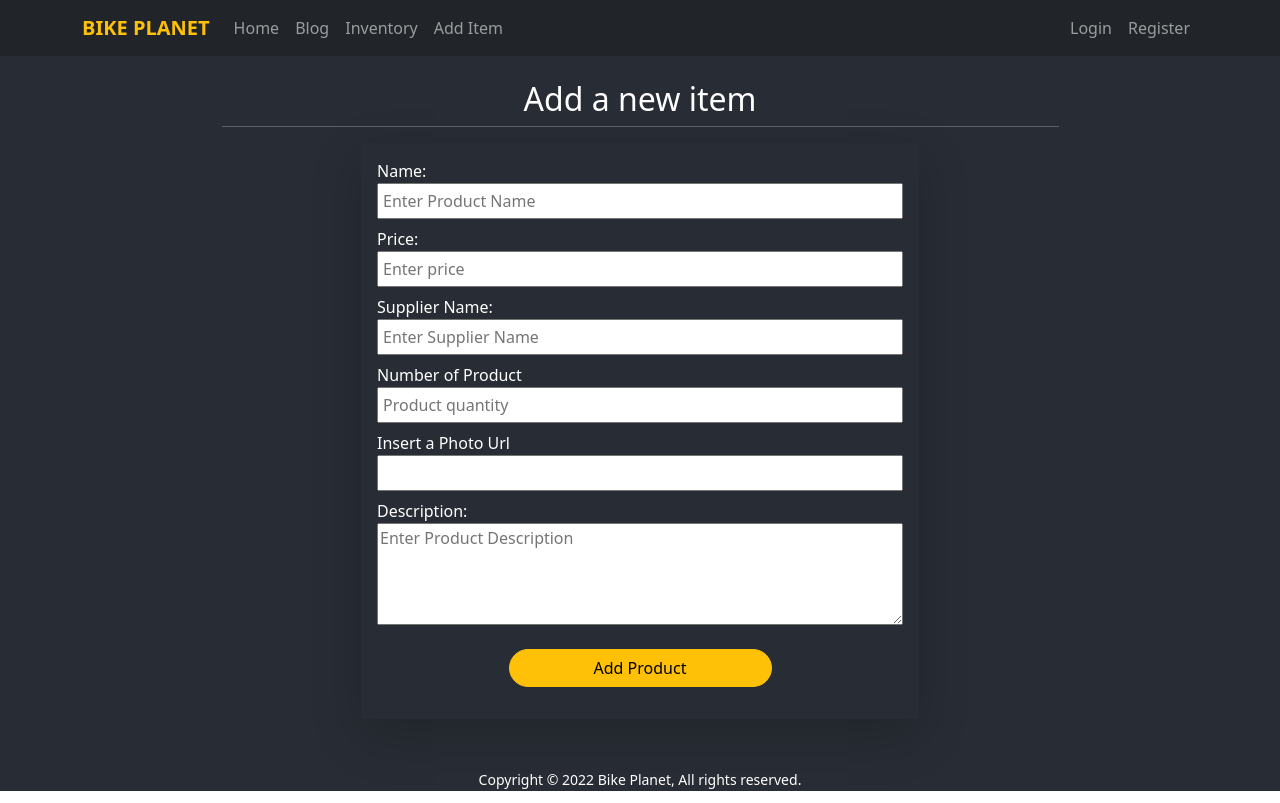
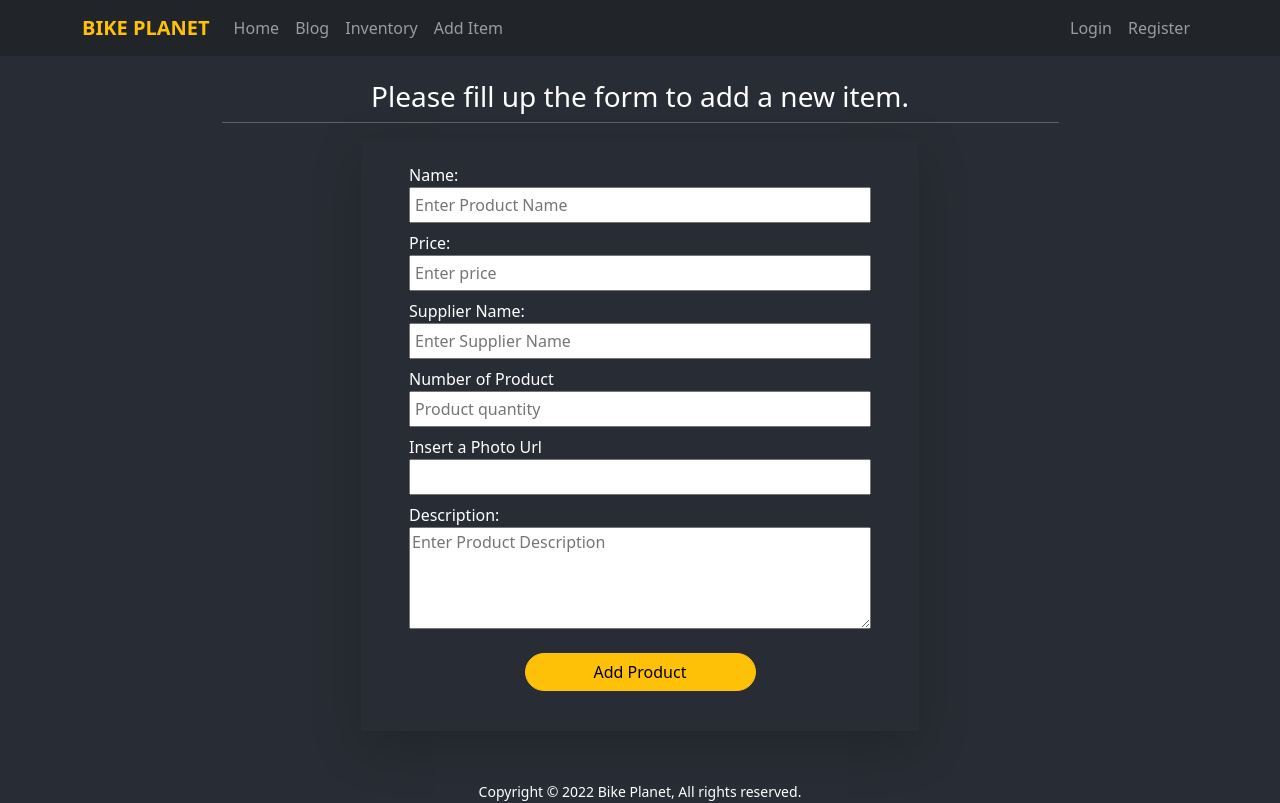
Before and after one commit to sadiajuthi/bike-planet-client-side, a React (Create React App) app: page /additem in a window 1280 px wide. Built offline with nearby package versions, Linux system fonts and the light colour scheme.

Commit message:
deletation method done

```diff
--- a/src/component/Additem/Additem.js
+++ b/src/component/Additem/Additem.js
@@ -1,12 +1,42 @@
 import React from 'react';
 
+
+
 const Additem = () => {
+    const handleAddItem = event => {
+        event.preventDefault();
+        const name = event.target.name.value;
+        const price = event.target.price.value;
+        const spplier = event.target.spplier.value;
+        const quantity = event.target.quantity.value;
+        const description = event.target.description.value;
+        const img = event.target.img.value;
+
+        const product = { name, price, spplier, quantity, description, img }
+        console.log(product);
+
+        // send product to mongo
+        fetch('http://localhost:5000/product', {
+            method: 'POST',
+            headers: {
+                'content-type': 'application/json'
+            },
+            body: JSON.stringify(product)
+        })
+            .then(res => res.json())
+            .then(data => {
+                console.log('Added', data);
+                alert('New product added')
+            })
+
+    }
+
     return (
         <div className='container'>
-            <h2 className='text-center mt-4'>Add a new item</h2>
+            <h3 className='text-center mt-4'>Please fill up the form to add a new item.</h3>
             <hr className='w-75 m-auto mb-3' />
             <div className="w-50 m-auto mb-5">
-                <form className='p-3 shadow-lg'>
+                <form onSubmit={handleAddItem} className='px-5 py-4 shadow-lg'>
                     <label>Name: </label>
                     <input className=' w-100 p-1 mb-2' type="text" name="name" id="" placeholder='Enter Product Name' required />
 
@@ -23,7 +53,7 @@ const Additem = () => {
                     <input className='d-block w-100 p-1 mb-2' type="url" name="img" id="" required />
 
                     <label htmlFor="">Description:</label>
-                    <textarea name="dexcription" id="" className='d-block w-100 mb-2' rows="4" placeholder='Enter Product Description' required></textarea>
+                    <textarea name="description" id="" className='d-block w-100 mb-2' rows="4" placeholder='Enter Product Description' required></textarea>
 
                     <div className='w-50 m-auto'>
                         <input className='my-3 w-100 btn btn-warning rounded-pill' type="submit" value="Add Product" />
--- a/src/component/Inventory/Inventory.js
+++ b/src/component/Inventory/Inventory.js
@@ -1,7 +1,7 @@
 import React, { useEffect, useState } from 'react';
 import { Table } from 'react-bootstrap';
 import { RiDeleteBin5Fill } from "react-icons/ri";
-import { useParams } from 'react-router-dom';
+import { Link, useParams } from 'react-router-dom';
 
 const Inventory = () => {
     const [products, setProduct] = useState([]);
@@ -20,7 +20,11 @@ const Inventory = () => {
             const url = `http://localhost:5000/product/${id}`;
             console.log(id);
             fetch(url, {
-                merhod: 'DELETE'
+                merhod: 'DELETE',
+                headers: {
+                    'content-type': 'application/json'
+                },
+                body: JSON.stringify(deleteProduct)
             })
                 .then(res => res.json())
                 .then(data => {
@@ -33,7 +37,7 @@ const Inventory = () => {
 
     return (
         <div className='container'>
-            <h1>Manage Products</h1>
+            <h1>Manage Inventories</h1>
 
 
             <div className="">
@@ -64,10 +68,7 @@ const Inventory = () => {
                     )}
                 </Table>
             </div>
-
-
-
-
+            <p className='mt-5 text-end'>Please visit <Link to='/additem'><span className='text-warning'>Add Item</span></Link> to add a new inventory.</p>
 
         </div>
     );
```
